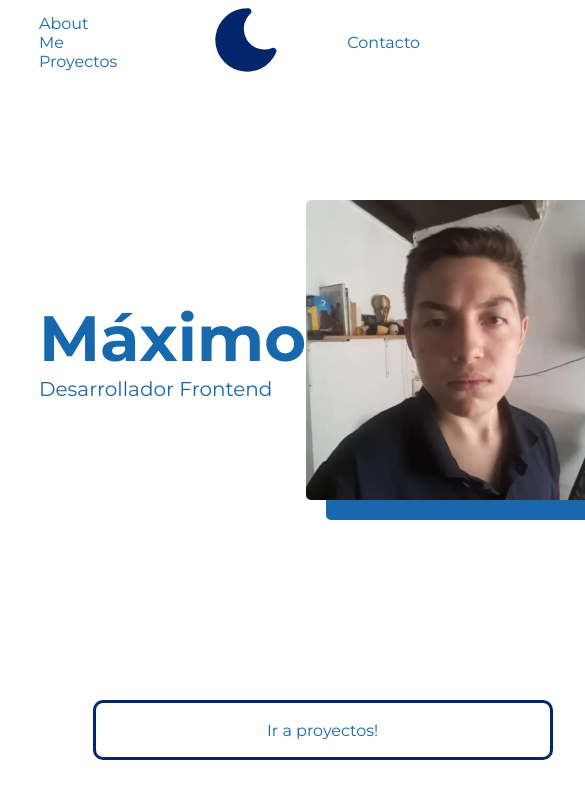
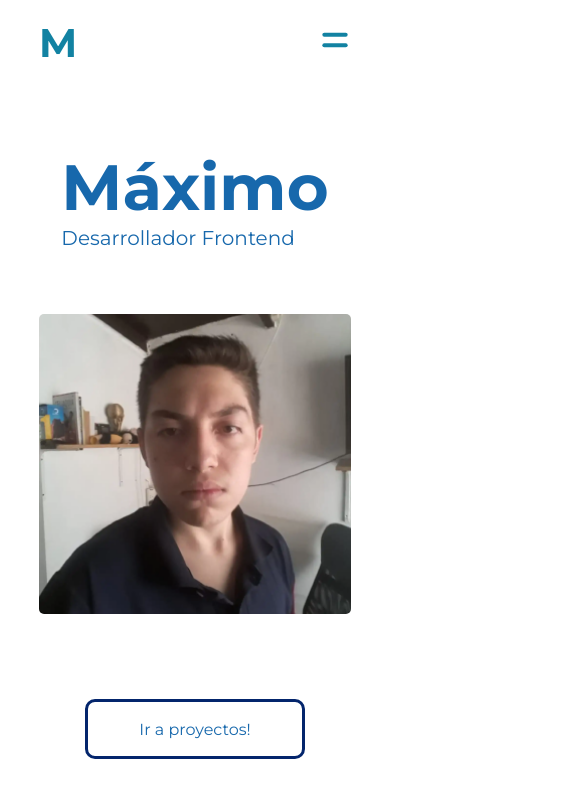
Before and after one commit to switTV/Portfolio_v2, a SvelteKit app: page /home in a window 390 px wide. Shown: the top 798 px of the page, 585 px wide, since content can reach past the window. Built offline with nearby package versions, Linux system fonts and the light colour scheme.

Commit message:
adaptando a telefonos

```diff
--- a/src/components/contact_components/Contact_card.svelte
+++ b/src/components/contact_components/Contact_card.svelte
@@ -14,11 +14,14 @@
 <style>
     .Contact_card {
         width: 33%;
+        min-width: 250px;
+        max-width: 31%;
         height: 400px;
         border: 2px #03256C solid;
         border-radius: 5px;
         margin-left: 10px;
         margin-right: 10px;
+        margin-bottom: 10px;
     }
 
     .Contact_card .top_section {
--- a/src/components/home_components/Hero.svelte
+++ b/src/components/home_components/Hero.svelte
@@ -9,7 +9,11 @@
         mouseX = event.clientX
         mouseY = event.clientY
     }
+
+    let widthButton = 0
 </script>
+
+<svelte:window bind:innerWidth={widthButton}></svelte:window>
 
 <style>
     .Hero {
@@ -73,6 +77,48 @@
         left: 20px;
         bottom: 20px;
     }
+
+    @media screen and (max-width: 768px) {
+        .Hero {
+            display: grid;
+            grid-auto-columns: 1fr;
+            grid-auto-rows: 1fr;
+            grid-template-columns: 1fr;
+            grid-template-rows: 1fr 1fr 1fr;
+            gap: 0px 0px;
+            grid-template-areas:
+              "Hero-left-section"
+              "Hero_right_section"
+              "Hero_bottom_section";
+        }
+
+        .Hero-left-section {
+            grid-area: Hero-left-section;
+            display: flex;
+            justify-content: center;
+        }
+        .Hero-right-section {
+            grid-area: Hero_right_section;
+            display: block;
+        }
+        .Hero-bottom-section {
+            grid-area: Hero_bottom_section;
+            display: flex;
+            justify-content: center;
+        }
+
+        .Hero .Hero-right-section .Hero-left-section-img .Hero-img-bg {
+            display: none;
+        }
+
+        .Hero .Hero-right-section .Hero-left-section-img .Hero-img {
+            background-position: center;
+            background-size: cover;
+            width: 100%;
+        }
+
+
+    }
 </style>
 
 <!-- markup (zero or more items) goes here -->
@@ -87,10 +133,10 @@
     <div class="Hero-right-section">
         <div class="Hero-left-section-img">
             <div class="Hero-img" style="background-image: url({img_hero}); transform: translate({mouseX / 50}px, {mouseY / 50}px);"></div>
-            <div class="Hero-img-bg" style="transform: translate({mouseX / 30}px, {mouseY / 30}px);">i</div>
+            <div class="Hero-img-bg" style="transform: translate({mouseX / 30}px, {mouseY / 30}px);"></div>
         </div>
     </div>
     <div class="Hero-bottom-section">
-        <Button width_button={460} text_button={"Ir a proyectos!"} direction_button={"/projects"}></Button>
+        <Button width_button={widthButton/2.8} text_button={"Ir a proyectos!"} direction_button={"/projects"}></Button>
     </div>
 </div>
--- /dev/null
+++ b/src/components/utils/Bars_menu.svelte
@@ -0,0 +1,58 @@
+<script>
+    import { IconMenu } from "@tabler/icons-svelte";
+
+    let menu_state = true
+
+    function change_menu_state() {
+        menu_state = !menu_state
+    }
+</script>
+
+<style>
+    .deactivated{
+        display: none;
+    }
+
+    .Bars_menu_options {
+        background-color: #FEFCFB;
+
+        flex-direction: column;
+        height: 100vh;
+        width: 200px;
+        z-index: 2;
+
+        position: absolute;
+
+        border-radius: 0px 0px 10px 10px;
+        border: 2px solid #001F54;
+        border-top: none;
+        border-right: none;
+    }
+
+    .Bars_menu_options a{
+        height: 33%;
+        display: flex;
+        align-items: center;
+        text-decoration: none;
+
+        border-bottom: 2px solid #001F54;
+    }
+
+    .Bars_menu_options a:nth-child(3){
+        border-bottom: none;
+    }
+</style>
+
+<!-- al tocar el boton de las barras debe de aparecer un menu voladizo -->
+
+<!-- markup (zero or more items) goes here -->
+<div class="Bars_menu">
+    <div class="container_icon" on:click={change_menu_state}>
+        <IconMenu size={32} color={"#1282A2"} stroke={3}></IconMenu>
+    </div>
+    <div class="Bars_menu_options" class:deactivated={menu_state} class:activated={!menu_state}>
+        <a href="/home">About Me</a>
+        <a href="/projects">Proyectos</a>
+        <a href="/contact">Contacto</a>
+    </div>
+</div>
--- a/src/components/utils/Nav.svelte
+++ b/src/components/utils/Nav.svelte
@@ -1,38 +1,31 @@
-<script>
-    // your script goes here
+<script lang="ts">
+    let x:number;
+
+    import BarsMenu from "./Bars_menu.svelte";
 </script>
+
+<svelte:window bind:innerWidth={x} />
 
 <!-- markup (zero or more items) goes here -->
 
 <div class="Header">
+
+    {#if x >= 680}
         <div class="Header-left-section">
             <a href="/home">About Me</a>
             <a href="/projects">Proyectos</a>
         </div>
         <div class="Header-center-section">
-        <svg
-            xmlns="http://www.w3.org/2000/svg"
-            class="icon icon-tabler icon-tabler-moon-filled"
-            width="76"
-            height="76"
-            viewBox="0 0 24 24"
-            stroke-width="2"
-            stroke="currentColor"
-            fill="none"
-            stroke-linecap="round"
-            stroke-linejoin="round"
-        >
-            <path stroke="none" d="M0 0h24v24H0z" fill="none" />
-            <path
-                d="M12 1.992a10 10 0 1 0 9.236 13.838c.341 -.82 -.476 -1.644 -1.298 -1.31a6.5 6.5 0 0 1 -6.864 -10.787l.077 -.08c.551 -.63 .113 -1.653 -.758 -1.653h-.266l-.068 -.006l-.06 -.002z"
-                stroke-width="0"
-                fill="currentColor"
-            />
-        </svg>
+            <h1>M</h1>
         </div>
         <div class="Header-right-section">
             <a href="/contact">Contacto</a>
         </div>
+
+    {:else}
+        <h1>M</h1>
+        <BarsMenu></BarsMenu>
+    {/if}
 </div>
 
 <style>
@@ -49,12 +42,14 @@
         text-decoration: none;
     }
 
+    .Header h1{
+        color: #1282A2;
+        font-family: Montserrat, sans-serif;
+        font-size: 40px;
+
+    }
+
     .Header .Header-left-section a{
         margin-right: 30px;
     }
-
-    .Header svg {
-        color: #03256C;
-        width: 200px;
-    }
 </style>
--- a/src/components/utils/button.svelte
+++ b/src/components/utils/button.svelte
@@ -18,7 +18,7 @@
         font-family: "Montserrat";
         color: #1768AC;
         text-decoration: none;
-
+        min-width: 220px;
     }
 
     .Button_section a:hover {
--- a/src/routes/+layout.svelte
+++ b/src/routes/+layout.svelte
@@ -43,4 +43,14 @@
         font-size: 64px;
         margin-bottom: 30px;
     }
+
+    @media screen and (max-width: 412px){
+        :global(h2) {
+            font-family: "Montserrat";
+            color: #1768ac;
+            font-size: 34px;
+            margin-bottom: 30px;
+        }
+
+    }
 </style>
--- a/src/routes/home/+page.svelte
+++ b/src/routes/home/+page.svelte
@@ -1,17 +1,8 @@
 <script>
     import Hero from "../../components/home_components/Hero.svelte";
-    import Button from "../../components/utils/Button.svelte";
-
-    let width_button = 470
-    let text_button = "Proyectos"
-    let direction_button = "/projects"
 </script>
 
 <style>
-    .button_section {
-        display: flex;
-        justify-content: center;
-    }
 </style>
 
 <!-- markup (zero or more items) goes here -->
```
Also changed, not shown: src/components/contact_components/Main.svelte (+21 -2 lines), src/components/projects_components/Carrousel.svelte (+8 -10 lines), src/components/projects_components/Carrousel_card.svelte (+23 -14 lines). Lines whose indentation alone changed are shown as unchanged.
